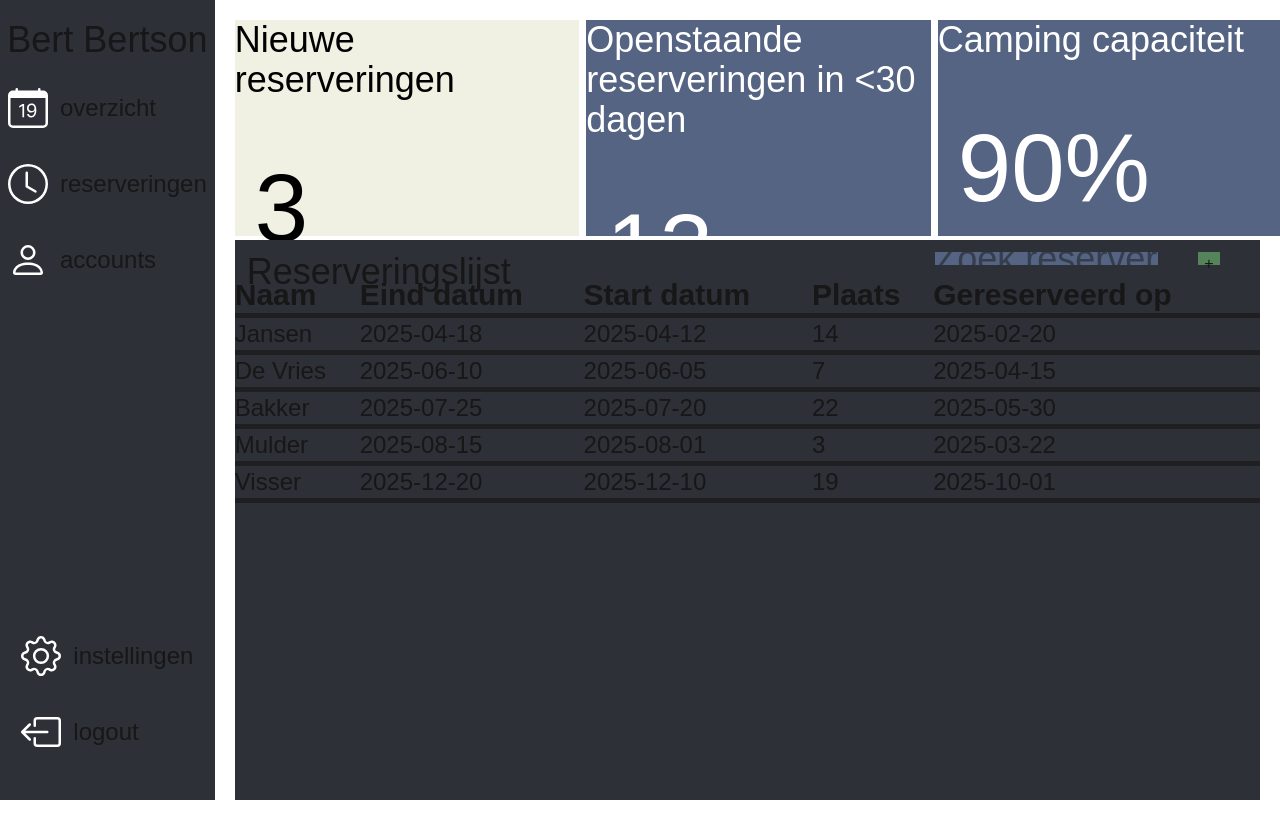
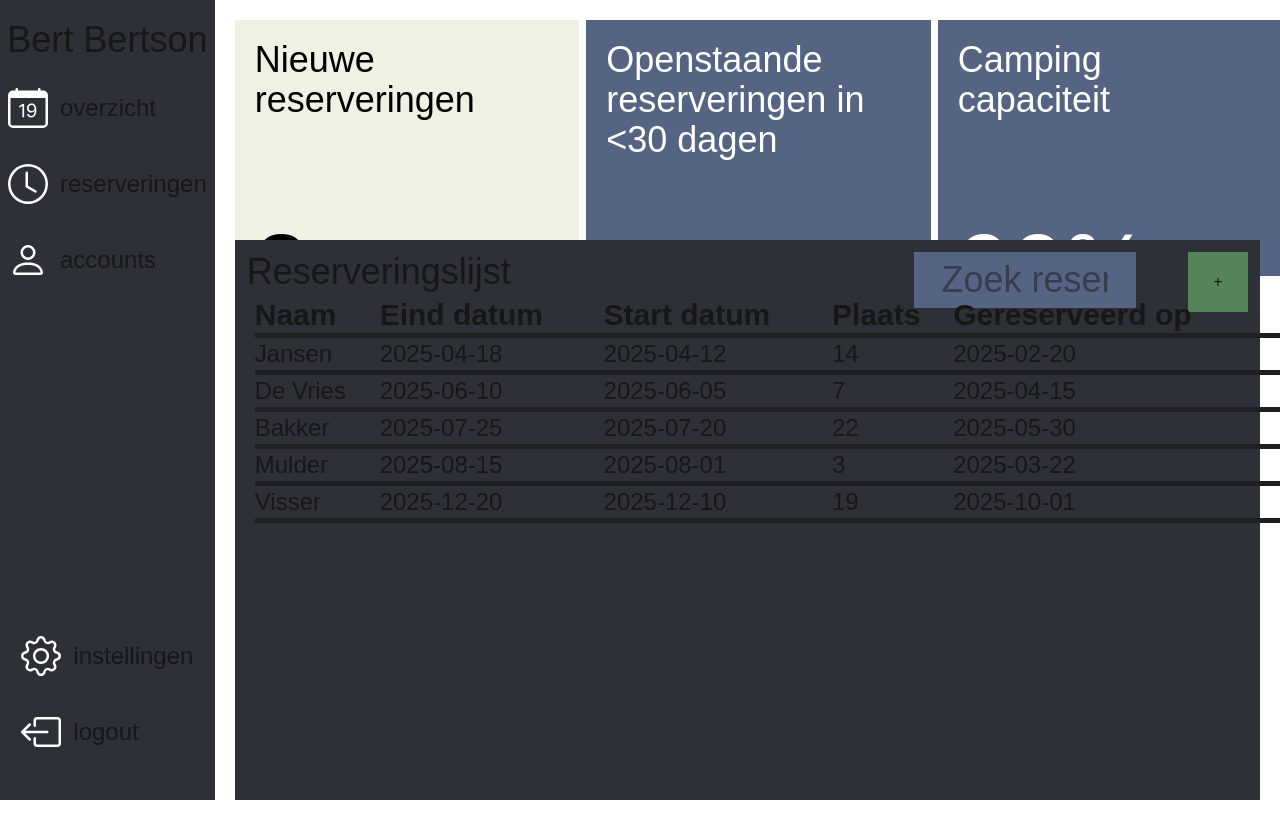
Before and after one commit to Powerboy2015/boer-bert-registratiesysteem, a Next.js app in the folder next.js/: page /reserveringen in a window 1280 px wide. Shown: the top 838 px of the page. Built offline with nearby package versions, Linux system fonts and the light colour scheme.

Commit message:
routes fixed

```diff
--- a/next.js/src/app/Sidebar/SideBarTab.tsx
+++ b/next.js/src/app/Sidebar/SideBarTab.tsx
@@ -1,9 +1,9 @@
 "use client";
 import Image from "next/image";
 // prettier-ignore
-export default function SideBarTab({ icon, name }: { icon: string, name: string }) {
+export default function SideBarTab({ icon, name, route }: { icon: string, name: string, route:string }) {
   return (
-    <button onClick={()=> window.location.replace(`/${name}`)} className="flex mb-5 hover:bg-[#556483] rounded-2xl p-2 items-center">
+    <button onClick={()=> window.location.replace(`/${route}`)} className="flex mb-5 hover:bg-[#556483] rounded-2xl p-2 items-center">
       <Image src={icon} alt="error" className="mr-3 invert w-10" />
       <p className="text-2xl ">{name}</p>
     </button>
--- a/next.js/src/app/Sidebar/sidebar.tsx
+++ b/next.js/src/app/Sidebar/sidebar.tsx
@@ -19,12 +19,16 @@ export default function SideBar() {
             <div className="w-fit">
               {/* only show Dashboard if device width > 768px */}
               <div className="md:hidden">
-                <SideBarTab icon={view} name="dashboard" />
+                <SideBarTab icon={view} name="dashboard" route="dashboard" />
               </div>
               {/* Sidebar tabs*/}
-              <SideBarTab icon={calender} name="overzicht" />
-              <SideBarTab icon={clock} name="reserveringen" />
-              <SideBarTab icon={account} name="accounts" />
+              <SideBarTab icon={calender} name="overzicht" route="" />
+              <SideBarTab
+                icon={clock}
+                name="reserveringen"
+                route="reserveringen"
+              />
+              <SideBarTab icon={account} name="accounts" route="accounts" />
             </div>
           </div>
         </div>
@@ -33,8 +37,12 @@ export default function SideBar() {
           <div className="flex justify-center content-end">
             <div className="w-fit">
               {/* Bottom sidebar tabs */}
-              <SideBarTab icon={settings} name="instellingen" />
-              <SideBarTab icon={logout} name="logout" />
+              <SideBarTab
+                icon={settings}
+                name="instellingen"
+                route="instellingen"
+              />
+              <SideBarTab icon={logout} name="logout" route="logout" />
             </div>
           </div>
         </div>
--- a/next.js/src/app/reserveringen/Widgets/Capaciteit.tsx
+++ b/next.js/src/app/reserveringen/Widgets/Capaciteit.tsx
@@ -1,7 +1,7 @@
 export default function Capaciteit() {
   return (
     <div className="bg-[#556483] w-98/100 h-full text-white ">
-      <div className="text-4xl relative">Camping capaciteit</div>
+      <div className="text-4xl m-5">Camping capaciteit</div>
 
       <div className=" h-full flex text-center items-center text-8xl ml-5">
         90%
--- a/next.js/src/app/reserveringen/Widgets/NieuweReserveringen.tsx
+++ b/next.js/src/app/reserveringen/Widgets/NieuweReserveringen.tsx
@@ -1,7 +1,7 @@
 export default function NieuweReserveringen() {
   return (
     <div className="bg-[#F0F1E3] text-black w-98/100 h-full ">
-      <div className="text-4xl relative">Nieuwe reserveringen</div>
+      <div className="text-4xl relative m-5">Nieuwe reserveringen</div>
 
       <div className=" h-full flex text-center items-center text-8xl ml-5">
         3
--- a/next.js/src/app/reserveringen/Widgets/OpenstaandeReserveringen.tsx
+++ b/next.js/src/app/reserveringen/Widgets/OpenstaandeReserveringen.tsx
@@ -1,7 +1,7 @@
 export default function OpenstaandeReserveringen() {
   return (
     <div className="bg-[#556483] w-98/100 h-full text-white ">
-      <div className="text-4xl relative">
+      <div className="text-4xl m-5">
         Openstaande reserveringen in &lt;30 dagen
       </div>
 
--- a/next.js/src/app/reserveringen/Widgets/Reserveringen.tsx
+++ b/next.js/src/app/reserveringen/Widgets/Reserveringen.tsx
@@ -53,14 +53,14 @@ export default function Reserveringen() {
         <div className="w-1/2 text-4xl m-3">Reserveringslijst</div>
         <div className="flex justify-end w-full">
           <input
-            className="bg-[#556483] my-3 w-1/3 mx-10 text-4xl"
+            className="bg-[#556483] my-3 w-1/3 mx-10 text-4xl p-7"
             placeholder="Zoek reservering "
             type="text"
           />
-          <button className=" bg-[#55835A] mr-10 my-3 w-1/30">+</button>
+          <button className=" bg-[#55835A] h-15 w-15 m-3">+</button>
         </div>
       </div>
-      <div className="w-full h-full">
+      <div className="w-full h-full m-5">
         <table className="w-full">
           <thead>
             <tr>
```
